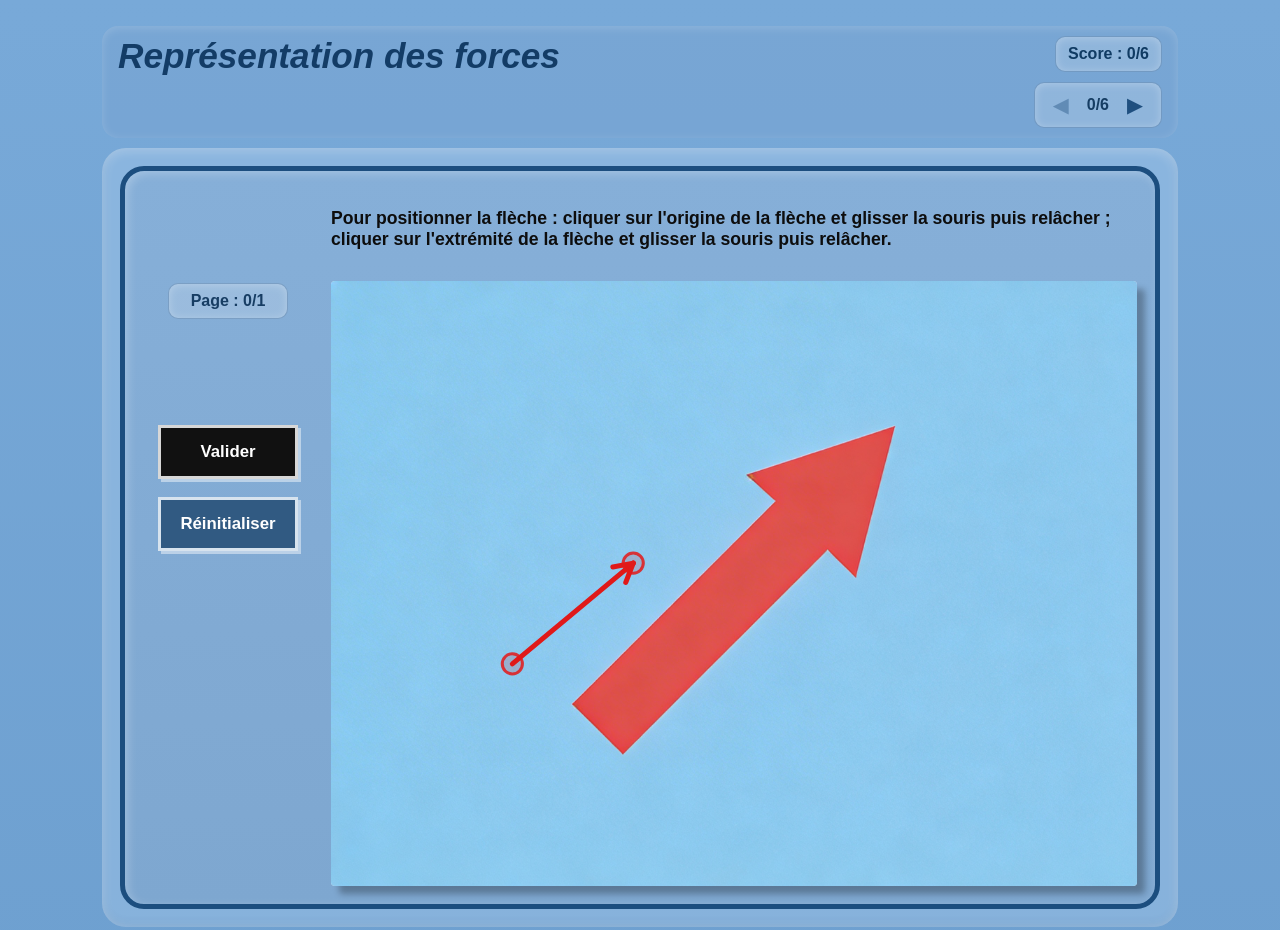
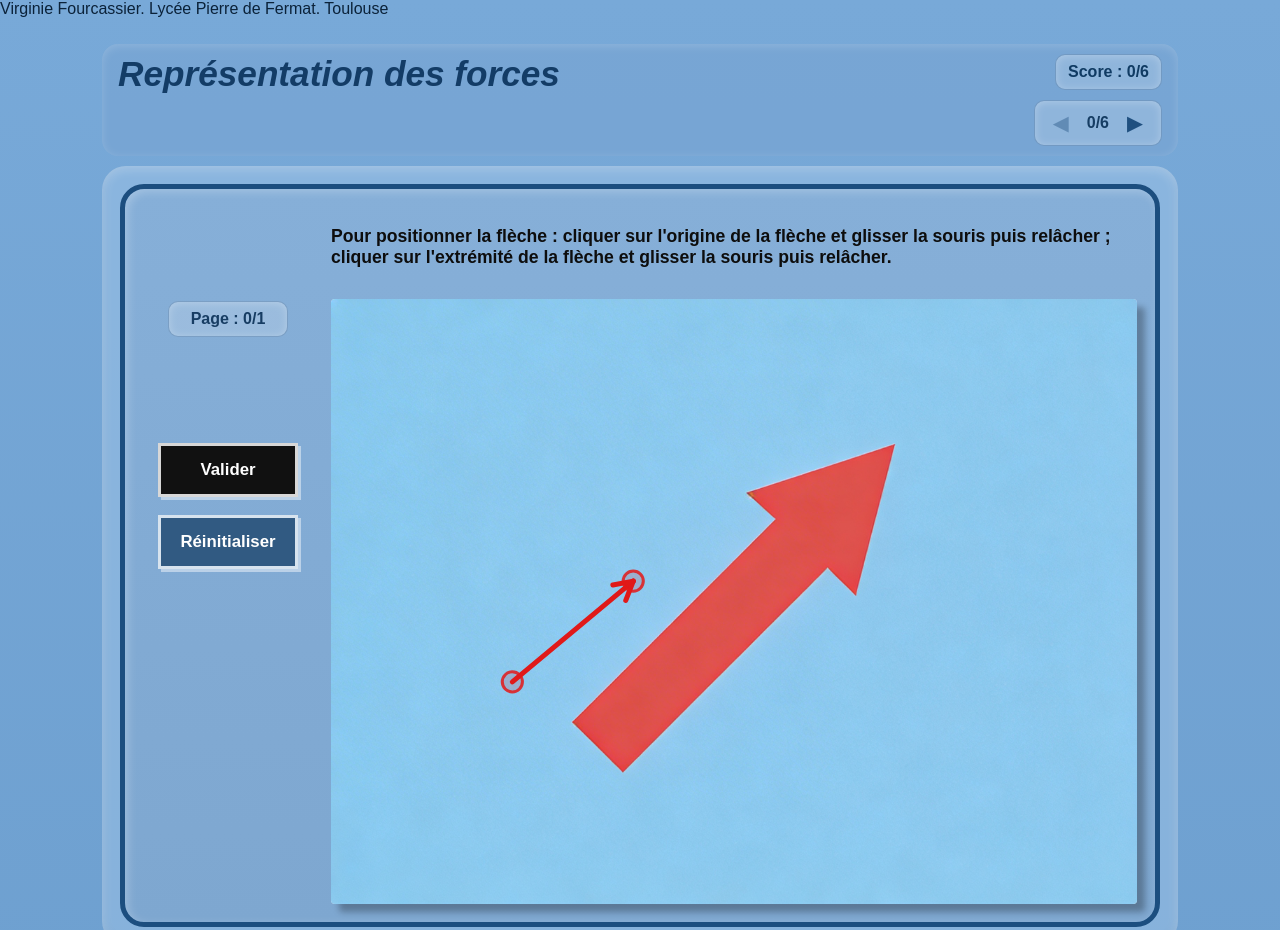
Before and after one commit to virginiefourcassier/ch10-trace-force-sans-echelle-VF, a plain HTML site: page index.html in a window 1280 px wide. Shown: the top 930 px of the page. Drawn offline with Linux system fonts and the light colour scheme.

Commit message:
Update index.html

```diff
--- a/index.html
+++ b/index.html
@@ -6,6 +6,9 @@
   <title>Tracer une force (sans échelle)</title>
   <link rel="stylesheet" href="style.css" />
 </head>
+  <div class="signature">
+  Virginie Fourcassier. Lycée Pierre de Fermat. Toulouse
+</div>
 <body>
   <div id="app">
     <header class="topbar">
```
